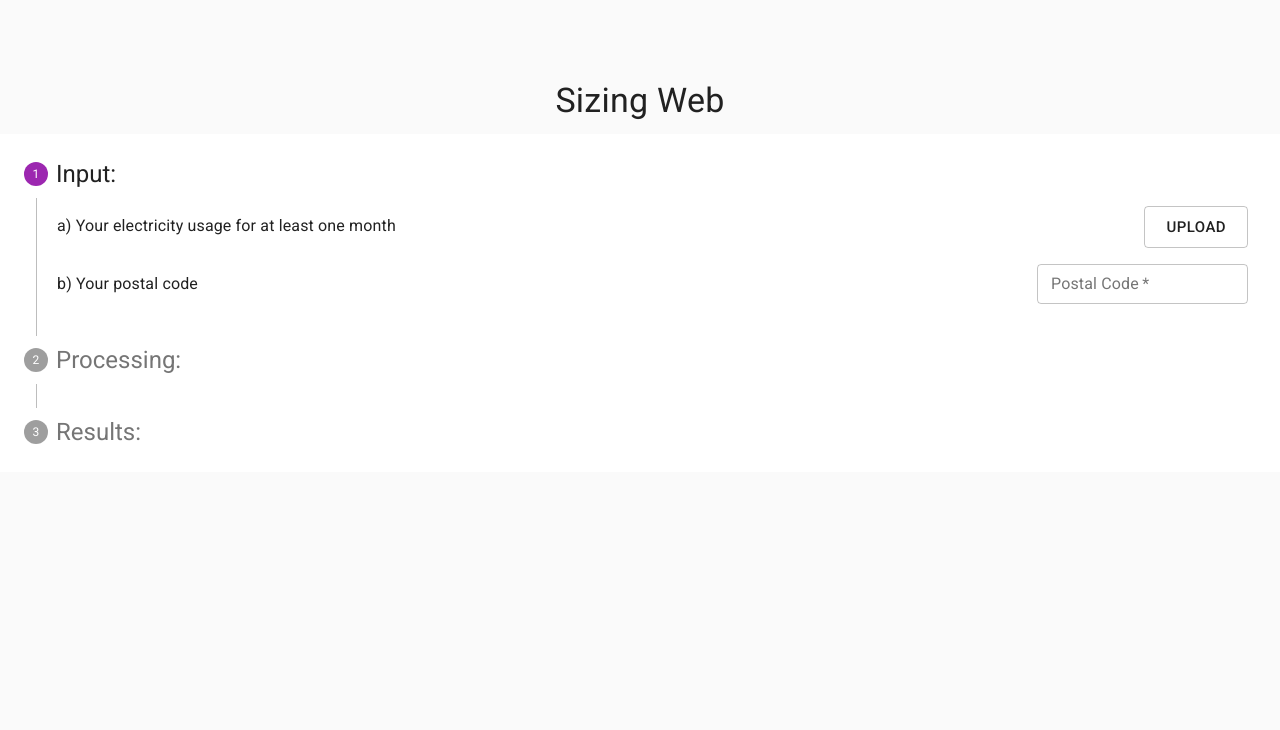
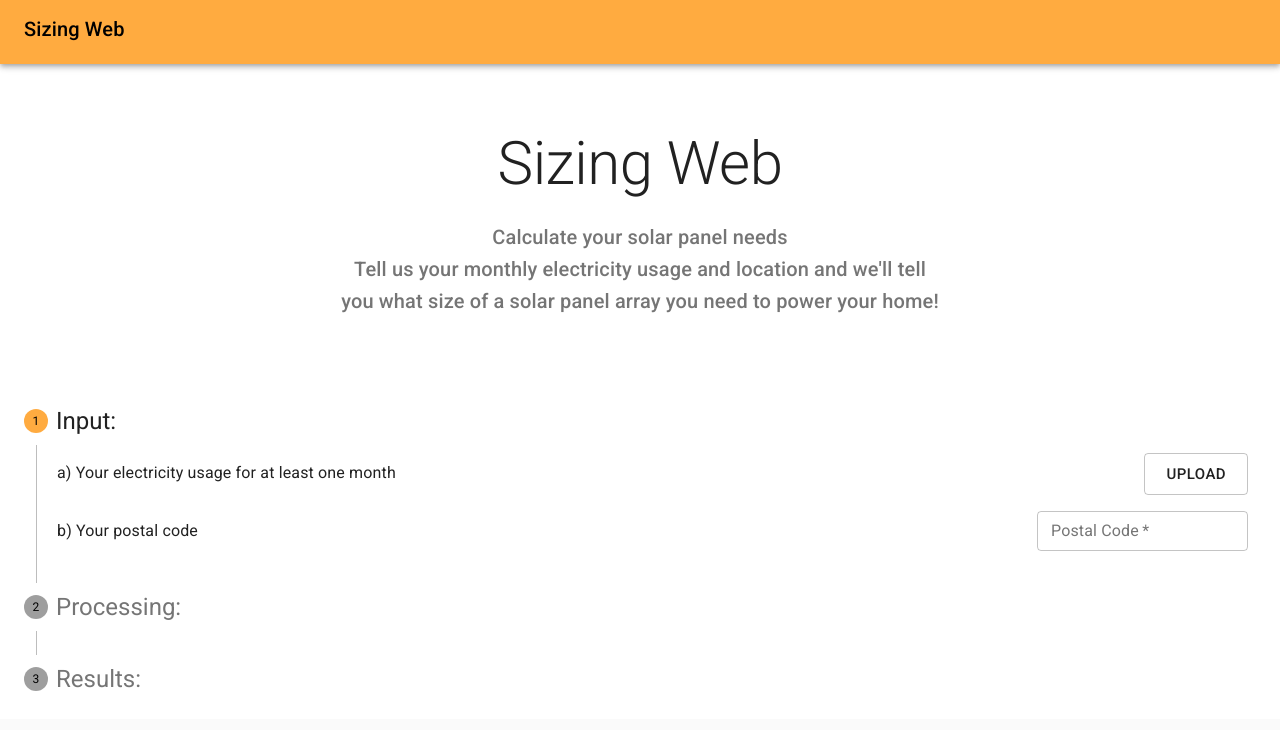
Before and after one commit to Remimstr/SizingWeb, a React (Create React App) app: page / in a window 1280 px wide. Shown: the top 730 px of the page. Built offline with nearby package versions, Linux system fonts and the light colour scheme.

Commit message:
Update the theme, refactor steps into separate component

```diff
--- a/src/pages/index.tsx
+++ b/src/pages/index.tsx
@@ -1,175 +1,80 @@
 import * as React from "react";
-import Stepper from "@material-ui/core/Stepper";
-import Step from "@material-ui/core/Step";
-import StepLabel from "@material-ui/core/StepLabel";
-import StepContent from "@material-ui/core/StepContent";
+import AppBar from "@material-ui/core/AppBar";
+import ToolBar from "@material-ui/core/Toolbar";
 import Typography from "@material-ui/core/Typography";
-import TextField from "@material-ui/core/TextField";
-import Button from "@material-ui/core/Button";
-import Input from "@material-ui/core/Input";
 import { Theme } from "@material-ui/core/styles/createMuiTheme";
 import createStyles from "@material-ui/core/styles/createStyles";
 import withStyles, { WithStyles } from "@material-ui/core/styles/withStyles";
 import withRoot from "../withRoot";
+import Steps from "./steps";
+
+const content = {
+  title: "Sizing Web",
+  blurb: (
+    <span>
+      Calculate your solar panel needs <br />
+      Tell us your monthly electricity usage and location and we'll tell you
+      what size of a solar panel array you need to power your home!
+    </span>
+  )
+};
 
 const styles = (theme: Theme) =>
   createStyles({
-    root: {
-      paddingTop: theme.spacing.unit * 10
+    appBar: {
+      position: "relative"
     },
-    text: {
-      marginTop: theme.spacing.unit * 2,
-      marginBottom: theme.spacing.unit,
-      verticalAlign: "middle"
+    blurbArea: {
+      backgroundColor: theme.palette.background.paper
     },
-    title: {
-      textAlign: "center"
-    },
-    dense: {
-      marginTop: theme.spacing.unit,
-      marginBottom: theme.spacing.unit
-    },
-    container: {
-      display: "flex",
-      flexWrap: "wrap",
-      justifyContent: "space-between"
+    blurbContent: {
+      maxWidth: 600,
+      margin: "0 auto",
+      padding: `${theme.spacing.unit * 8}px 0 ${theme.spacing.unit * 6}px`
     }
   });
 
-type InputSectionState = {
-  fileList: FileList | null;
-  fileNames: Array<string>;
-};
-
-class InputSection extends React.Component<
-  WithStyles<typeof styles>,
-  InputSectionState
-> {
-  private fileInput: React.RefObject<HTMLInputElement>;
-  constructor(props: any) {
-    super(props);
-    this.fileInput = React.createRef();
-  }
-  state = {
-    fileList: null,
-    fileNames: []
-  };
-
-  handleChange = (files: FileList) => {
-    var fileNames: Array<string> = [];
-    for (let i = 0; i < files.length; i++) {
-      fileNames.push(files[i].name);
-    }
-    console.log(fileNames);
-    this.setState(state => ({ fileList: files, fileNames: fileNames }));
-  };
-
+class Index extends React.Component<WithStyles<typeof styles>, {}> {
   render() {
     const { classes } = this.props;
-    const { fileNames } = this.state;
+
     return (
       <React.Fragment>
-        <div className={classes.container}>
-          <Typography variant="body1" className={classes.text}>
-            a) Your electricity usage for at least one month
-          </Typography>
-          <input
-            id="rbf"
-            multiple
-            type="file"
-            style={{ display: "none" }}
-            onChange={event => {
-              if (event.target.files !== null) {
-                this.handleChange(event.target.files);
-              }
-            }}
-          />
-          <label htmlFor="rbf">
-            <Button
-              variant="outlined"
-              size="large"
-              className={classes.dense}
-              component="span"
-            >
-              Upload
-            </Button>
-          </label>
-        </div>
-        {fileNames.map((item, index) => (
-          <Typography variant="body2" key={index}>
-            {item}
-          </Typography>
-        ))}
-        <div className={classes.container}>
-          <Typography variant="body1" className={classes.text}>
-            b) Your postal code
-          </Typography>
-          <TextField
-            required
-            id="postal-code"
-            label="Postal Code"
-            placeholder="A1B 2C3"
-            className={classes.dense}
-            variant="outlined"
-            margin="dense"
-          />
-        </div>
+        <AppBar position="static" className={classes.appBar}>
+          <ToolBar>
+            <Typography variant="h6" gutterBottom color="inherit">
+              {content.title}
+            </Typography>
+          </ToolBar>
+        </AppBar>
+
+        <main>
+          <div className={classes.blurbArea}>
+            <div className={classes.blurbContent}>
+              <Typography
+                component="h1"
+                variant="h2"
+                align="center"
+                color="textPrimary"
+                gutterBottom
+              >
+                {content.title}
+              </Typography>
+              <Typography
+                variant="h6"
+                align="center"
+                color="textSecondary"
+                paragraph
+              >
+                {content.blurb}
+              </Typography>
+            </div>
+          </div>
+          <Steps />
+        </main>
       </React.Fragment>
     );
   }
 }
 
-type State = {
-  activeStep: number;
-};
-
-class Index extends React.Component<WithStyles<typeof styles>, State> {
-  state = {
-    activeStep: 0
-  };
-
-  handleNext = () => {
-    this.setState(state => ({
-      activeStep: state.activeStep + 1
-    }));
-  };
-
-  render() {
-    const { classes } = this.props;
-    const { activeStep } = this.state;
-
-    return (
-      <div className={classes.root}>
-        <Typography variant="h4" gutterBottom className={classes.title}>
-          Sizing Web
-        </Typography>
-
-        <Stepper activeStep={activeStep} orientation="vertical">
-          <Step key={0}>
-            <StepLabel>
-              <Typography variant="h5">Input:</Typography>
-            </StepLabel>
-            <StepContent>
-              <InputSection classes={classes} />
-            </StepContent>
-          </Step>
-          <Step key={1}>
-            <StepLabel>
-              <Typography variant="h5">Processing:</Typography>
-            </StepLabel>
-            <StepContent>
-              <div>In progress</div>
-            </StepContent>
-          </Step>
-          <Step key={2}>
-            <StepLabel>
-              <Typography variant="h5">Results:</Typography>
-            </StepLabel>
-          </Step>
-        </Stepper>
-      </div>
-    );
-  }
-}
-
 export default withRoot(withStyles(styles)(Index));
--- /dev/null
+++ b/src/pages/steps.tsx
@@ -0,0 +1,163 @@
+import * as React from "react";
+import { Theme } from "@material-ui/core/styles/createMuiTheme";
+import createStyles from "@material-ui/core/styles/createStyles";
+import withStyles, { WithStyles } from "@material-ui/core/styles/withStyles";
+
+import Stepper from "@material-ui/core/Stepper";
+import Step from "@material-ui/core/Step";
+import StepLabel from "@material-ui/core/StepLabel";
+import StepContent from "@material-ui/core/StepContent";
+import Typography from "@material-ui/core/Typography";
+import TextField from "@material-ui/core/TextField";
+import Button from "@material-ui/core/Button";
+import Input from "@material-ui/core/Input";
+
+const styles = (theme: Theme) =>
+  createStyles({
+    text: {
+      marginTop: theme.spacing.unit * 2,
+      marginBottom: theme.spacing.unit,
+      verticalAlign: "middle"
+    },
+    dense: {
+      marginTop: theme.spacing.unit,
+      marginBottom: theme.spacing.unit
+    },
+    container: {
+      display: "flex",
+      flexWrap: "wrap",
+      justifyContent: "space-between"
+    }
+  });
+
+type InputSectionState = {
+  fileList: FileList | null;
+  fileNames: Array<string>;
+};
+
+class InputSection extends React.Component<
+  WithStyles<typeof styles>,
+  InputSectionState
+> {
+  private fileInput: React.RefObject<HTMLInputElement>;
+  constructor(props: any) {
+    super(props);
+    this.fileInput = React.createRef();
+  }
+  state = {
+    fileList: null,
+    fileNames: []
+  };
+
+  handleChange = (files: FileList) => {
+    var fileNames: Array<string> = [];
+    for (let i = 0; i < files.length; i++) {
+      fileNames.push(files[i].name);
+    }
+    console.log(fileNames);
+    this.setState(state => ({ fileList: files, fileNames: fileNames }));
+  };
+
+  render() {
+    const { classes } = this.props;
+    const { fileNames } = this.state;
+    return (
+      <React.Fragment>
+        <div className={classes.container}>
+          <Typography variant="body1" className={classes.text}>
+            a) Your electricity usage for at least one month
+          </Typography>
+          <input
+            id="rbf"
+            multiple
+            type="file"
+            style={{ display: "none" }}
+            onChange={event => {
+              if (event.target.files !== null) {
+                this.handleChange(event.target.files);
+              }
+            }}
+          />
+          <label htmlFor="rbf">
+            <Button
+              variant="outlined"
+              size="large"
+              className={classes.dense}
+              component="span"
+            >
+              Upload
+            </Button>
+          </label>
+        </div>
+        {fileNames.map((item, index) => (
+          <Typography variant="body2" key={index}>
+            {item}
+          </Typography>
+        ))}
+        <div className={classes.container}>
+          <Typography variant="body1" className={classes.text}>
+            b) Your postal code
+          </Typography>
+          <TextField
+            required
+            id="postal-code"
+            label="Postal Code"
+            placeholder="A1B 2C3"
+            className={classes.dense}
+            variant="outlined"
+            margin="dense"
+          />
+        </div>
+      </React.Fragment>
+    );
+  }
+}
+
+type State = {
+  activeStep: number;
+};
+
+class Steps extends React.Component<WithStyles<typeof styles>, State> {
+  state = {
+    activeStep: 0
+  };
+
+  handleNext = () => {
+    this.setState(state => ({
+      activeStep: state.activeStep + 1
+    }));
+  };
+
+  render() {
+    const { classes } = this.props;
+    const { activeStep } = this.state;
+
+    return (
+      <Stepper activeStep={activeStep} orientation="vertical">
+        <Step key={0}>
+          <StepLabel>
+            <Typography variant="h5">Input:</Typography>
+          </StepLabel>
+          <StepContent>
+            <InputSection classes={classes} />
+          </StepContent>
+        </Step>
+        <Step key={1}>
+          <StepLabel>
+            <Typography variant="h5">Processing:</Typography>
+          </StepLabel>
+          <StepContent>
+            <div>In progress</div>
+          </StepContent>
+        </Step>
+        <Step key={2}>
+          <StepLabel>
+            <Typography variant="h5">Results:</Typography>
+          </StepLabel>
+        </Step>
+      </Stepper>
+    );
+  }
+}
+
+export default withStyles(styles)(Steps);
--- a/src/withRoot.tsx
+++ b/src/withRoot.tsx
@@ -1,19 +1,27 @@
-import * as React from 'react';
-import { MuiThemeProvider, createMuiTheme } from '@material-ui/core/styles';
-import purple from '@material-ui/core/colors/purple';
-import green from '@material-ui/core/colors/green';
-import CssBaseline from '@material-ui/core/CssBaseline';
+import * as React from "react";
+import { MuiThemeProvider, createMuiTheme } from "@material-ui/core/styles";
+import CssBaseline from "@material-ui/core/CssBaseline";
 
 // A theme with custom primary and secondary color.
 // It's optional.
 const theme = createMuiTheme({
   palette: {
-    primary: purple,
-    secondary: green,
+    primary: {
+      light: "#ffdd71",
+      main: "#ffab40",
+      dark: "#c77c02",
+      contrastText: "#000"
+    },
+    secondary: {
+      light: "#ffff6b",
+      main: "#fdd835",
+      dark: "#c6a700",
+      contrastText: "#000"
+    }
   },
   typography: {
-    useNextVariants: true,
-  },
+    useNextVariants: true
+  }
 });
 
 function withRoot<P>(Component: React.ComponentType<P>) {
```
